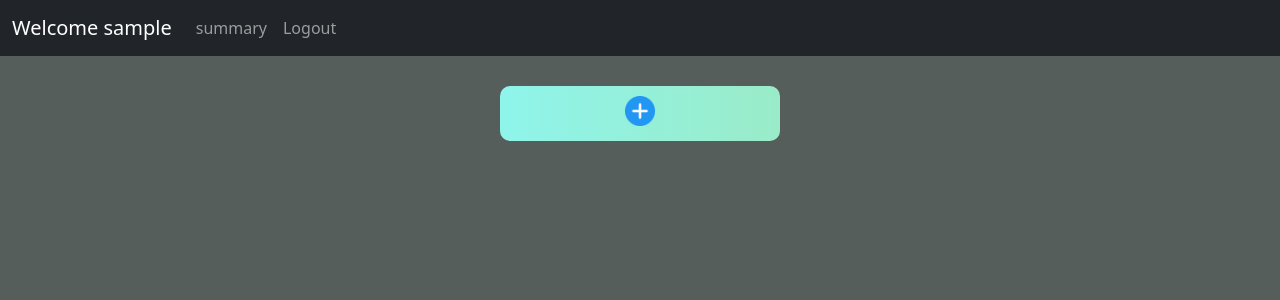
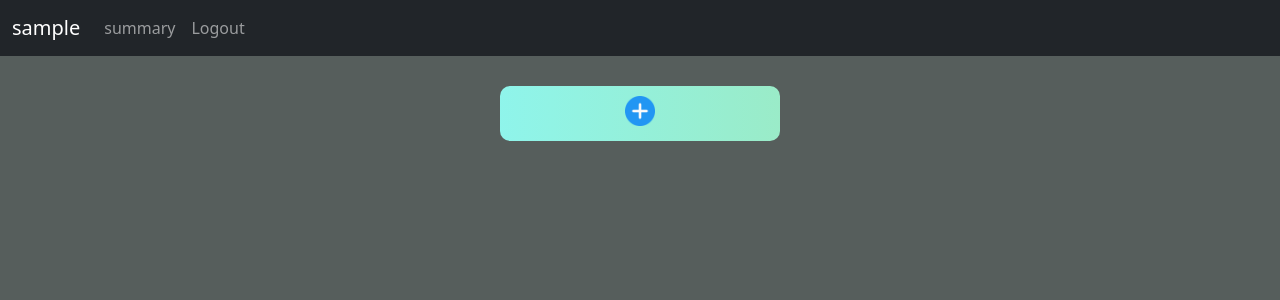
Before and after one commit to Gunanidhi-Trivedi/List-and-card-management-, a Flask app: page / in a window 1280 px wide. Shown: the top 300 px of the page. Run offline with Flask 3, Linux system fonts and the light colour scheme; the visitor is signed in with stand-in values (Sample User, id 1); data that the repository does not hold is empty; some libraries are stand-ins or nearby versions.

Commit message:
added username in nev bar

```diff
--- a/templates/edit_card.html
+++ b/templates/edit_card.html
@@ -1,7 +1,7 @@
 {% extends "base2.html" %}
 
 {% block title %} Edit card {% endblock %}
-
+{% block user %}{{ user.username }} {% endblock %}
 {% block style %}
 
 <style>
--- a/templates/edit_list.html
+++ b/templates/edit_list.html
@@ -1,7 +1,7 @@
 {% extends "base2.html" %}
 
 {% block title %} Edit List {% endblock %}
-
+{% block user %}{{ user.username }} {% endblock %}
 {% block style %}
 <style>
 
--- a/templates/home.html
+++ b/templates/home.html
@@ -2,7 +2,7 @@
 
 {% extends "base2.html" %}
 {% block title %} Home {% endblock %}
-{% block user %} Welcome {{ user.username }} {% endblock %}
+{% block user %}{{ user.username }} {% endblock %}
 {% block style %}
 
 <style>
--- a/templates/summary.html
+++ b/templates/summary.html
@@ -1,6 +1,6 @@
 {% extends "base2.html" %}
 {% block title %} Summary {% endblock %}
-{% block user %} Welcome {{ user.username }} {% endblock %}
+{% block user %}{{ user.username }} {% endblock %}
 {% block style %}
 
 <style>
```
